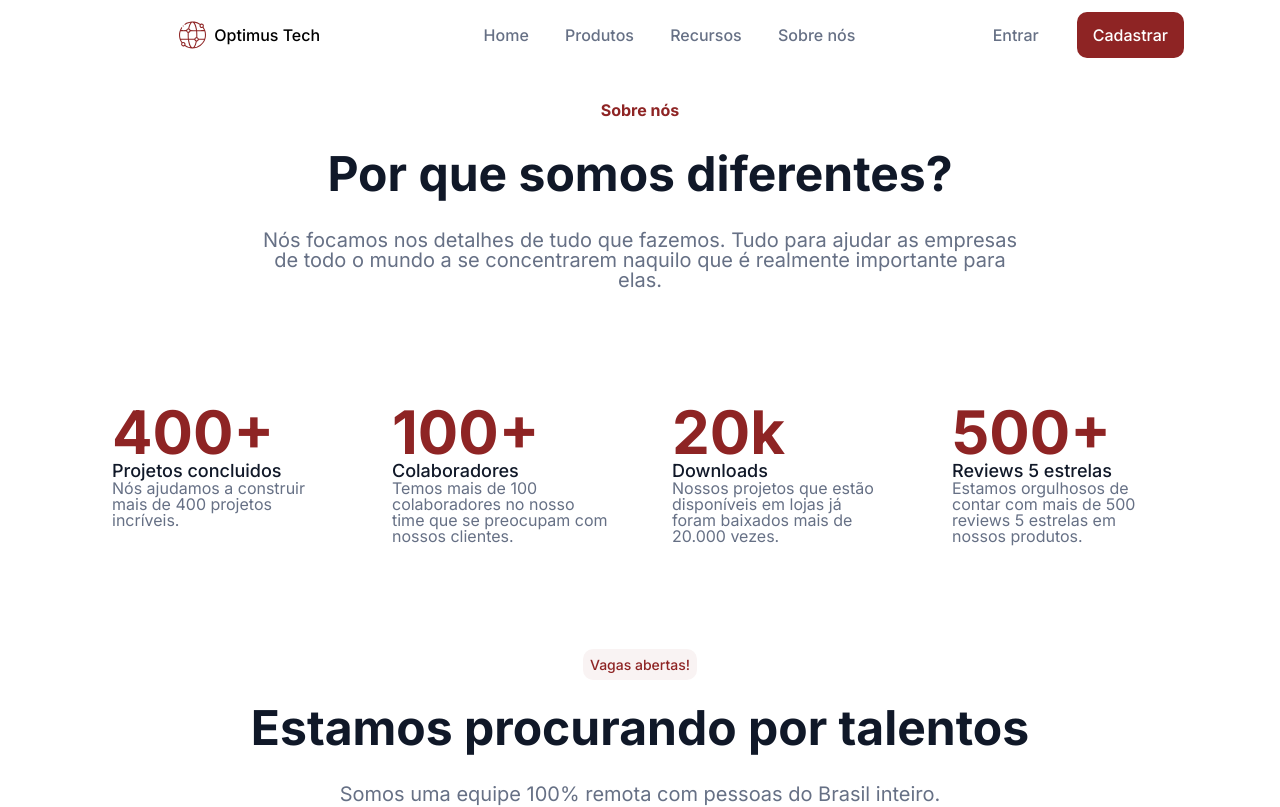
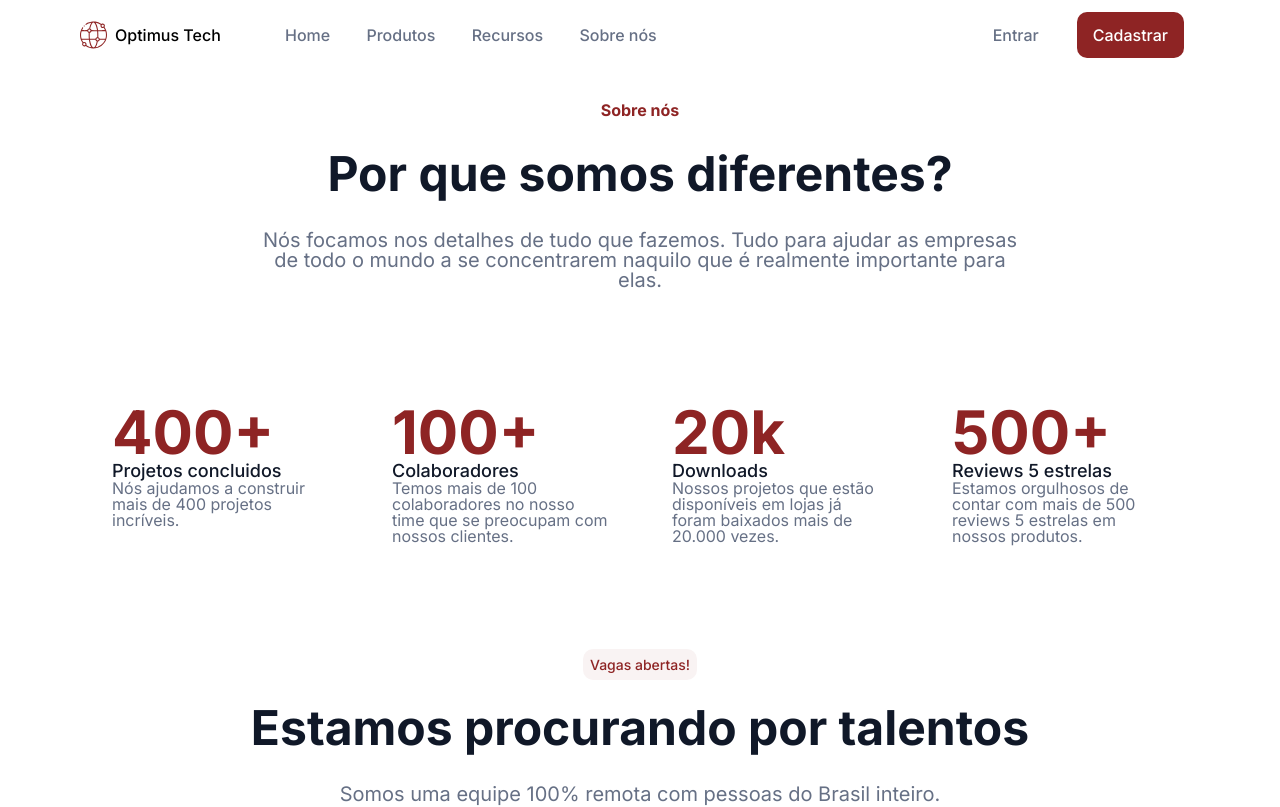
Before and after one commit to lucash-barbosa/OptimusTech, a plain HTML site: page index.html in a window 1280 px wide. Shown: the top 807 px of the page. Drawn offline with Linux system fonts and the light colour scheme.

Commit message:
finalizando

```diff
--- a/assets/css/cabecalho.css
+++ b/assets/css/cabecalho.css
@@ -30,6 +30,10 @@
 
 .cabecalho__nav {
     display: none;
+        position: absolute;
+    top: 100%;
+    width: 70vw;
+    background-color: var(--branco);
 }
 
 .cabecalho__item {
@@ -43,13 +47,13 @@
 
 .container__botao:checked ~ .cabecalho__nav {
     display: block;
-    position: absolute;
-    top: 100%;
-    width: 70vw;
-    background-color: var(--branco);
 }
 
 @media screen and (min-width: 1020px) {
+    .container {
+        justify-content: space-around;
+    }
+
     .cabecalho__menu-hamburguer {
         display: none;
     }
--- /dev/null
+++ b/assets/css/navegacao.css
@@ -0,0 +1,46 @@
+.cabecalho {
+    display: flex;
+    align-items: center;
+    justify-content: center;
+    height: 5rem;
+}
+
+.cabecalho__container {
+    width: 80%;
+    display: flex;
+    justify-content: space-between;
+}
+
+.cabecalho__label, .cabecalho__lista, .cabecalho__lista-login {
+    display: flex;
+    align-items: center;
+}
+
+.cabecalho__titulo {
+    margin-left: 1rem;
+    font-size: 18px;
+    color: var(-cinza-escuro);
+}
+
+.cabecalho__lista {
+    margin: 0 auto 0 5rem;
+}
+
+.cabecalho__link {
+    text-decoration: none;
+    color: var(--cinza-claro);
+    margin-left: 2rem;
+}
+
+.cabecalho__link-login {
+    text-decoration: none;
+    color: var(--cinza-claro);
+}
+
+.cabecalho__link-destaque {
+    margin-left: 2rem;
+    padding: 1em;
+    color: #FFF;
+    background-color: var(--vermelho-escuro);
+    border-radius: 10px;
+}
--- a/css/cabecalho.css
+++ /dev/null
@@ -1,5 +0,0 @@
-.container {
-    display: flex;
-    align-items: center;
-    justify-content: space-between;
-}
--- a/css/reset.css
+++ /dev/null
@@ -1,43 +0,0 @@
-html, body, div, span, applet, object, iframe,
-h1, h2, h3, h4, h5, h6, p, blockquote, pre,
-a, abbr, acronym, address, big, cite, code,
-del, dfn, em, img, ins, kbd, q, s, samp,
-small, strike, strong, sub, sup, tt, var,
-b, u, i, center,
-dl, dt, dd, ol, ul, li,
-fieldset, form, label, legend,
-table, caption, tbody, tfoot, thead, tr, th, td,
-article, aside, canvas, details, embed,
-figure, figcaption, footer, header, hgroup,
-menu, nav, output, ruby, section, summary,
-time, mark, audio, video {
-	margin: 0;
-	padding: 0;
-	border: 0;
-	font-size: 100%;
-	font: inherit;
-	vertical-align: baseline;
-}
-/* HTML5 display-role reset for older browsers */
-article, aside, details, figcaption, figure,
-footer, header, hgroup, menu, nav, section {
-	display: block;
-}
-body {
-	line-height: 1;
-}
-ol, ul {
-	list-style: none;
-}
-blockquote, q {
-	quotes: none;
-}
-blockquote:before, blockquote:after,
-q:before, q:after {
-	content: '';
-	content: none;
-}
-table {
-	border-collapse: collapse;
-	border-spacing: 0;
-}
```
Also changed, not shown: css/styles.css (deleted, +0 -17 lines), css/corpo.css (deleted).
